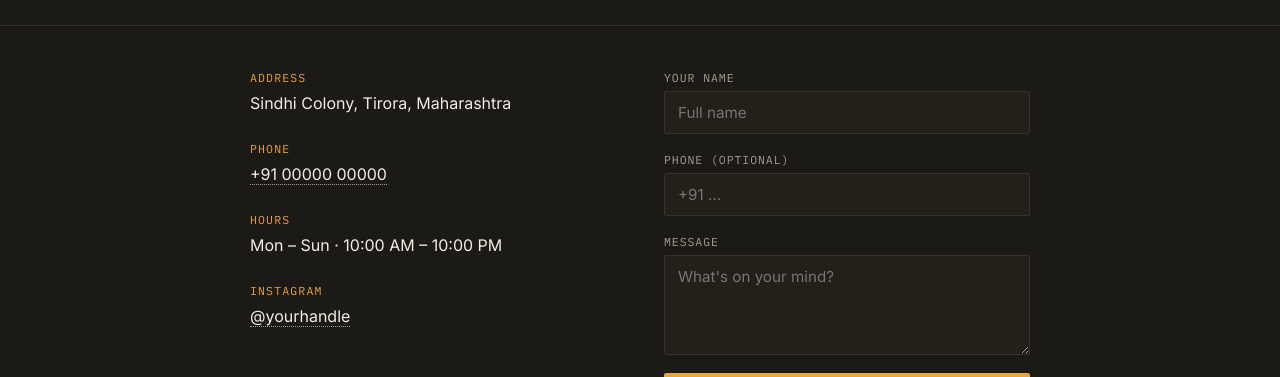
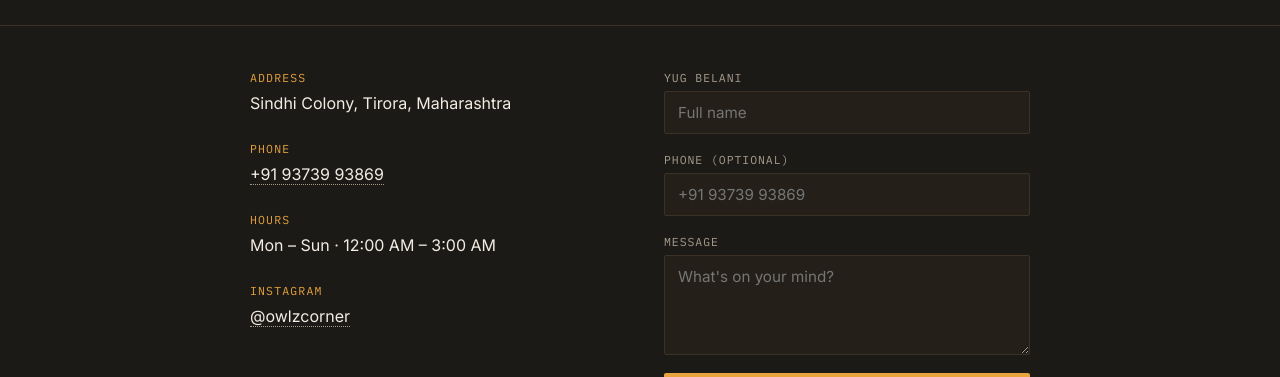
Before and after one commit to YUGBELANii/Menu4Owls, a plain HTML site: page contact.html in a window 1280 px wide. Shown: the part 287-664 px from the top of the page. Drawn offline with nearby package versions, Linux system fonts and the light colour scheme.

Commit message:
fixing done

```diff
--- a/contact.html
+++ b/contact.html
@@ -36,27 +36,27 @@
       </div>
       <div class="info-block">
         <p class="info-label">Phone</p>
-        <p class="info-value"><a href="tel:+910000000000">+91 00000 00000</a></p>
+        <p class="info-value"><a href="tel:+919373993869">+91 93739 93869</a></p>
       </div>
       <div class="info-block">
         <p class="info-label">Hours</p>
-        <p class="info-value">Mon – Sun · 10:00 AM – 10:00 PM</p>
+        <p class="info-value">Mon – Sun · 12:00 AM – 3:00 AM</p>
       </div>
       <div class="info-block">
         <p class="info-label">Instagram</p>
-        <p class="info-value"><a href="#" target="_blank">@yourhandle</a></p>
+        <p class="info-value"><a href="https://instagram.com/owlzcorner" target="_blank">@owlzcorner</a></p>
       </div>
     </div>
 
     <div>
       <form id="contact-form">
         <div class="field">
-          <label for="name">Your name</label>
+          <label for="name">Yug Belani</label>
           <input type="text" id="name" required placeholder="Full name">
         </div>
         <div class="field">
           <label for="phone">Phone (optional)</label>
-          <input type="tel" id="phone" placeholder="+91 …">
+          <input type="tel" id="phone" placeholder="+91 93739 93869">
         </div>
         <div class="field">
           <label for="message">Message</label>
```
